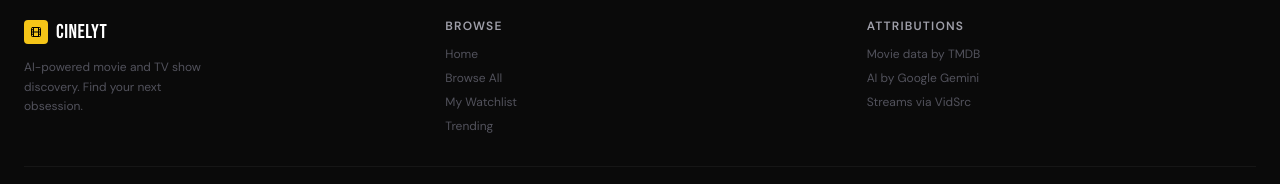
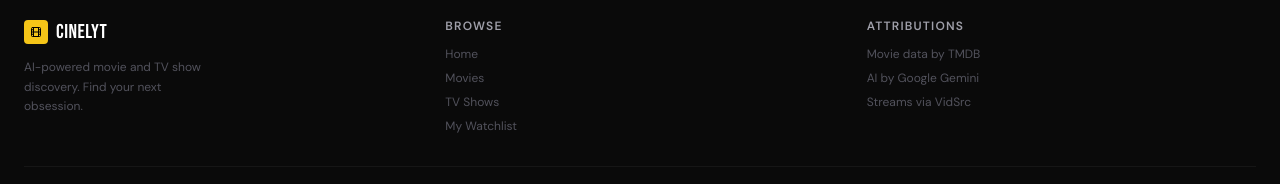
Before and after one commit to 4aer/Cinelyt, a Next.js app in the folder frontend/: page /search in a window 1280 px wide. Shown: the part 903-1087 px from the top of the page. Built offline with nearby package versions, Linux system fonts and the light colour scheme; no server answers.

Commit message:
feat(frontend): update section links

```diff
--- a/frontend/components/ui/Footer.tsx
+++ b/frontend/components/ui/Footer.tsx
@@ -28,9 +28,9 @@ export default function Footer() {
             <p className="text-zinc-400 text-xs font-semibold uppercase tracking-widest">Browse</p>
             <div className="flex flex-col gap-2">
               <Link href="/" className="text-zinc-600 hover:text-zinc-300 text-xs transition">Home</Link>
-              <Link href="/search" className="text-zinc-600 hover:text-zinc-300 text-xs transition">Browse All</Link>
+              <Link href="/movies" className="text-zinc-600 hover:text-zinc-300 text-xs transition">Movies</Link>
+              <Link href="/tv" className="text-zinc-600 hover:text-zinc-300 text-xs transition">TV Shows</Link>
               <Link href="/watchlist" className="text-zinc-600 hover:text-zinc-300 text-xs transition">My Watchlist</Link>
-              <Link href="/search?ai=trending+this+week" className="text-zinc-600 hover:text-zinc-300 text-xs transition">Trending</Link>
             </div>
           </div>
 
```
